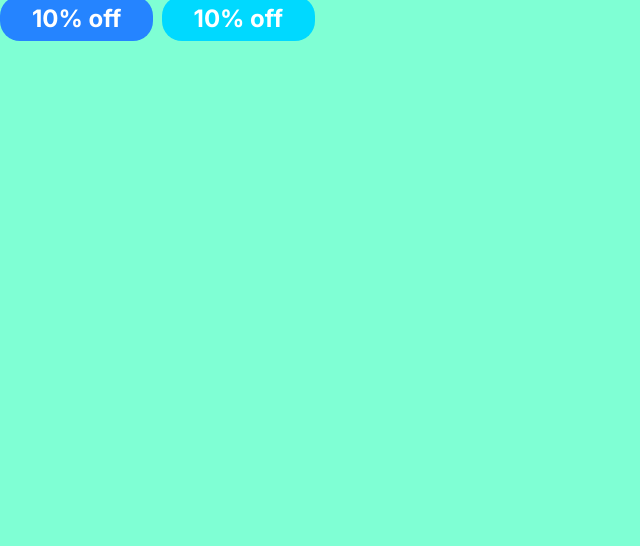
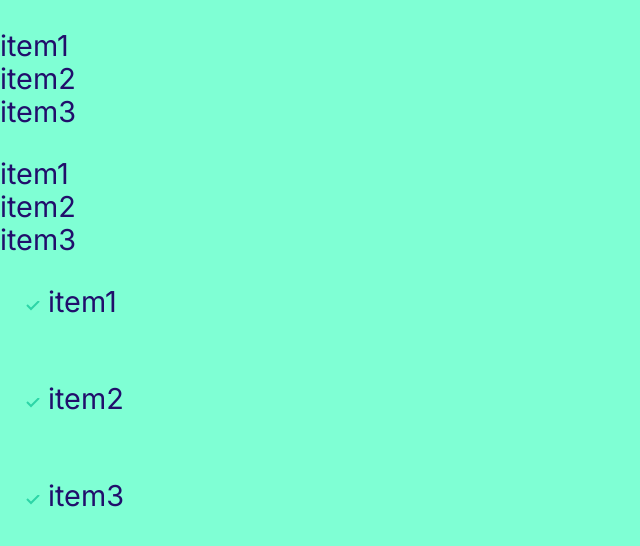
Before and after one commit to ZayetsKatya1/website, a plain HTML site: page index.html in a window 1280 px wide. Shown: the whole page, without its empty margins (0-640 px from the left). Drawn offline with Linux system fonts and the light colour scheme.

Commit message:
Define tick

```diff
--- a/css/styles.css
+++ b/css/styles.css
@@ -73,3 +73,30 @@ a {
     font-size: 1.5rem;
 }
 }
+/*list*/
+.list{
+    list-style: none;
+    padding: 0;
+    color: var(--color-headings);
+}
+.list--inline .list__item {
+    display: inline;
+}
+
+/*add tick*/
+.list--tick{
+    list-style-image: url(images/tick.svg);
+    padding-left: 3rem;
+
+}
+.list--tick .list__item {
+    padding-left: 1rem;
+    margin-bottom: 4rem;
+
+}
+
+@media screen and (min-width:1024px){
+    .list--tick .list__item {
+    padding-left: 0;
+    }
+}
--- a/index.html
+++ b/index.html
@@ -21,10 +21,30 @@
      ducimus omnis quia ratione alias consequatur tempora
      debitis aliquid necessitatibus, quidem minus possimus,
      exercitationem saepe qui.</P>
-     <a href="#" class="link-arrow">Learn more</a>!-->
+     <a href="#" class="link-arrow">Learn more</a>
 
      <span class="badge badge-primary">10% off</span>
-     <span class="badge badge-secondary badge-small">10% off</span>
+     <span class="badge badge-secondary badge-small">10% off</span>!-->
+     <ul class="list">
+        <li>item1</li>
+        <li>item2</li>
+        <li>item3</li>
+     </ul>
+
+
+    <ul class="list list--inline">
+        <li class="list__item">item1</li>
+        <li class="list list-inline">item2</li>
+        <li class="list list-inline">item3</li>
+    </ul>
+
+
+    <ul class="list list--tick">
+        <li class="list__item">item1</li>
+        <li class="list__item">item2</li>
+        <li class="list__item">item3</li>
+    </ul>
+
 
 </body>
 </html>
```
Also changed, not shown: css/images/tick.svg (added).
